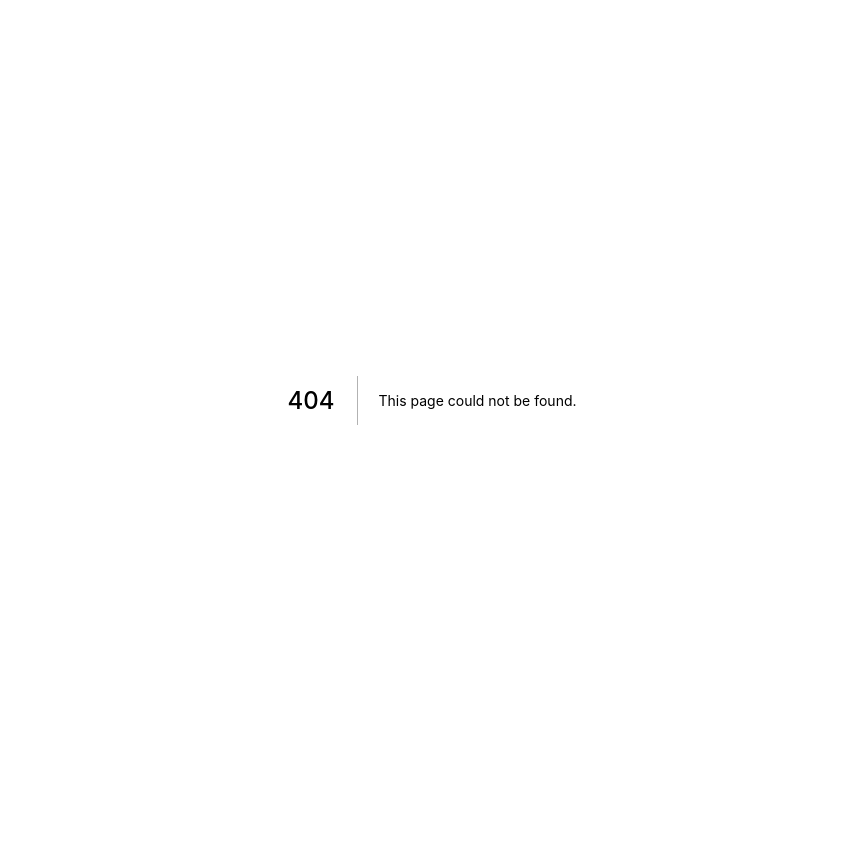
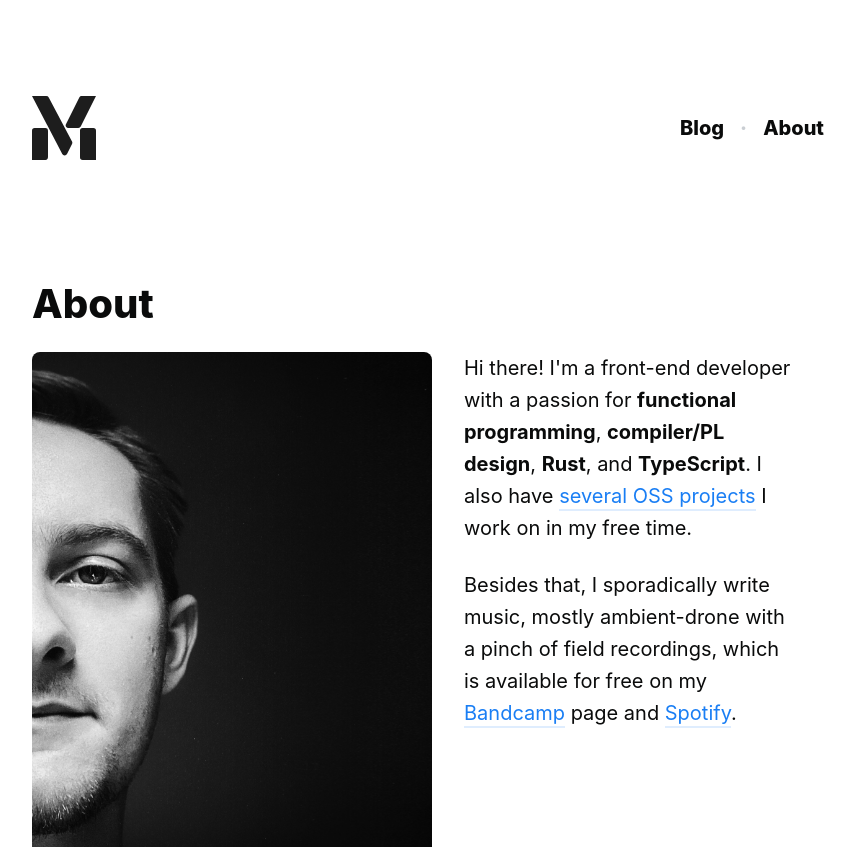
Before and after one commit to norskeld/nrsk.dev, a Next.js app: page /about in a window 1280 px wide. Before the commit this address had no page. Shown: the top 847 px of the page, without its empty margins (208-1063 px from the left). Before the commit the page ends 800 px from the top, so only its background shows below. Built offline with nearby package versions, Linux system fonts and the light colour scheme.

Commit message:
feat: add 'about' page

```diff
--- /dev/null
+++ b/src/components/screens/about/about.module.css
@@ -0,0 +1,33 @@
+.about {
+  display: flex;
+  flex-direction: column;
+  justify-content: space-between;
+  min-height: 50vh;
+}
+
+@media screen and (min-width: 640px) {
+  .about {
+    flex-direction: row;
+  }
+}
+
+.description {
+  width: 100%;
+  padding: 2rem 0;
+}
+
+.description p {
+  margin: 1.25em 0;
+  font-size: 1.25rem;
+}
+
+.description p:first-child {
+  margin: 0 0 1.25rem;
+}
+
+@media screen and (min-width: 640px) {
+  .description {
+    width: 50%;
+    padding: 0 2rem;
+  }
+}
--- /dev/null
+++ b/src/components/screens/about/about.tsx
@@ -0,0 +1,17 @@
+import styles from './about.module.css'
+
+interface AboutSectionProps {
+  children: React.ReactNode
+}
+
+interface AboutDescriptionProps {
+  children: React.ReactNode
+}
+
+export function AboutSection({ children }: AboutSectionProps) {
+  return <section className={styles.about}>{children}</section>
+}
+
+export function AboutDescription({ children }: AboutDescriptionProps) {
+  return <section className={styles.description}>{children}</section>
+}
--- /dev/null
+++ b/src/components/screens/about/index.ts
@@ -0,0 +1,2 @@
+export * from './about'
+export * from './profile'
--- /dev/null
+++ b/src/components/screens/about/profile.module.css
@@ -0,0 +1,16 @@
+.profile {
+  width: 100%;
+  min-height: 32rem;
+  background-image: url(/images/profile-square.png);
+  background-repeat: no-repeat;
+  background-position: left center;
+  background-size: cover;
+  border-radius: 0.5rem;
+}
+
+@media screen and (min-width: 640px) {
+  .profile {
+    width: 50%;
+    background-position: left 30%;
+  }
+}
--- /dev/null
+++ b/src/components/screens/about/profile.tsx
@@ -0,0 +1,5 @@
+import styles from './profile.module.css'
+
+export function ProfilePicture() {
+  return <div className={styles.profile}></div>
+}
--- /dev/null
+++ b/src/pages/about.tsx
@@ -0,0 +1,74 @@
+import { useRouter } from 'next/router'
+import { NextSeo } from 'next-seo'
+
+import { Common } from '@/seo.config'
+
+import { AboutSection, AboutDescription, ProfilePicture } from '@/components/screens/about'
+
+import Heading from '@/components/shared/heading'
+import Layout from '@/components/shared/layout'
+import AppLink from '@/components/shared/link'
+
+/** The about page. */
+export default function () {
+  const { asPath } = useRouter()
+
+  const seo = {
+    url: Common.host + asPath,
+    title: `About`,
+    description:
+      `Vladislav Mamon is a front-end developer with a passion for functional ` +
+      `programming, compiler/PL design, Rust, and TypeScript.`
+  }
+
+  const GitHubLink = () => (
+    <AppLink external blank href="https://github.com/norskeld">
+      several OSS projects
+    </AppLink>
+  )
+
+  const BandcampLink = () => (
+    <AppLink external blank href="https://hypnosense.bandcamp.com">
+      Bandcamp
+    </AppLink>
+  )
+
+  const SpotifyLink = () => (
+    <AppLink external blank href="https://open.spotify.com/artist/1EqX9erOVQHCVlAwGihPS2">
+      Spotify
+    </AppLink>
+  )
+
+  return (
+    <Layout>
+      <NextSeo
+        title={seo.title}
+        canonical={seo.url}
+        description={seo.description}
+        openGraph={{ ...seo }}
+      />
+
+      <Heading level={1} size="xxl">
+        {seo.title}
+      </Heading>
+
+      <AboutSection>
+        <ProfilePicture />
+
+        <AboutDescription>
+          <p>
+            Hi there! I'm a front-end developer with a passion for{' '}
+            <strong>functional programming</strong>, <strong>compiler/PL design</strong>,{' '}
+            <strong>Rust</strong>, and <strong>TypeScript</strong>. I also have <GitHubLink /> I
+            work on in my free time.
+          </p>
+
+          <p>
+            Besides that, I sporadically write music, mostly ambient-drone with a pinch of field
+            recordings, which is available for free on my <BandcampLink /> page and <SpotifyLink />.
+          </p>
+        </AboutDescription>
+      </AboutSection>
+    </Layout>
+  )
+}
```
Also changed, not shown: public/images/profile-square.png (added).
